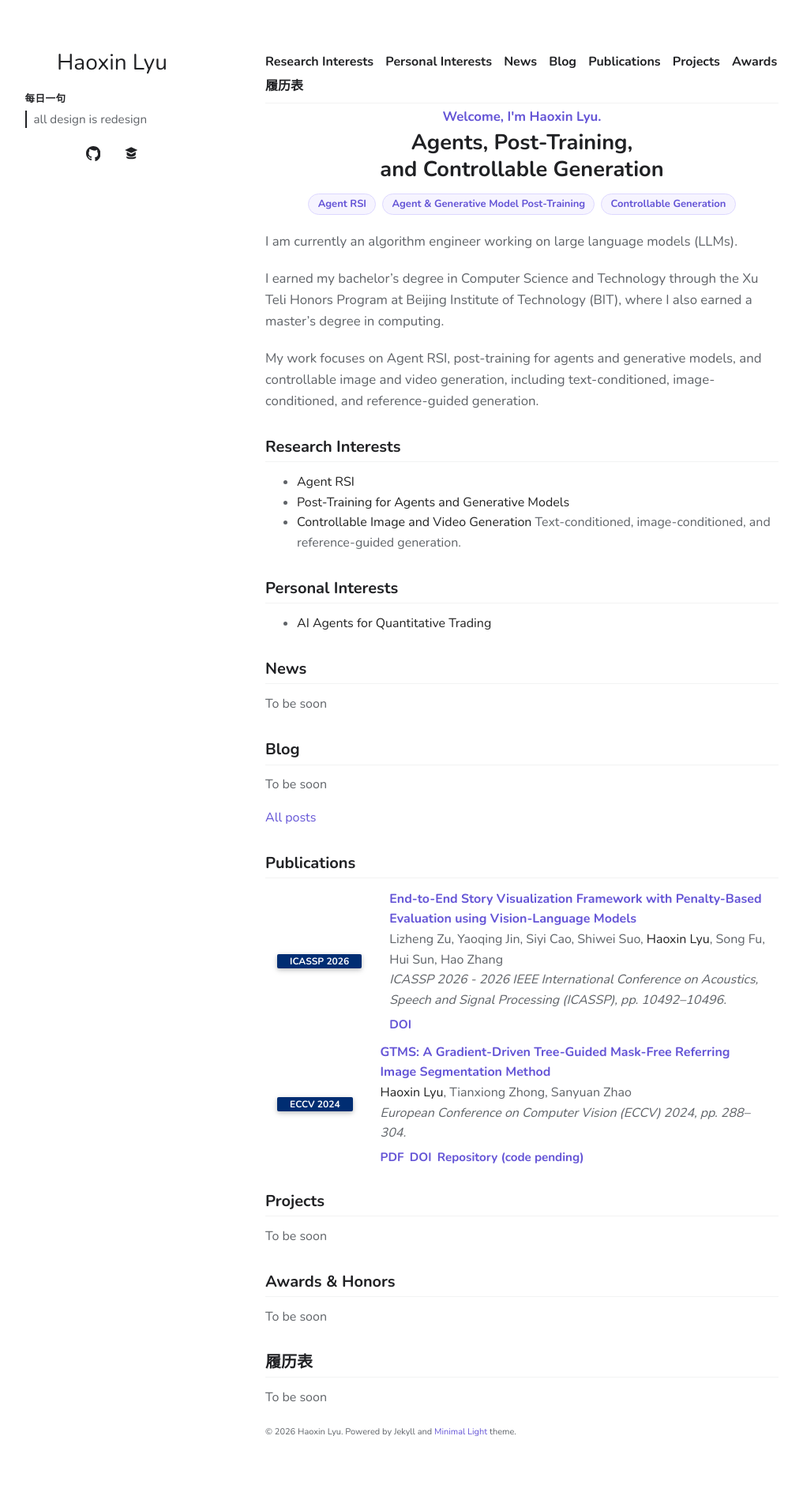
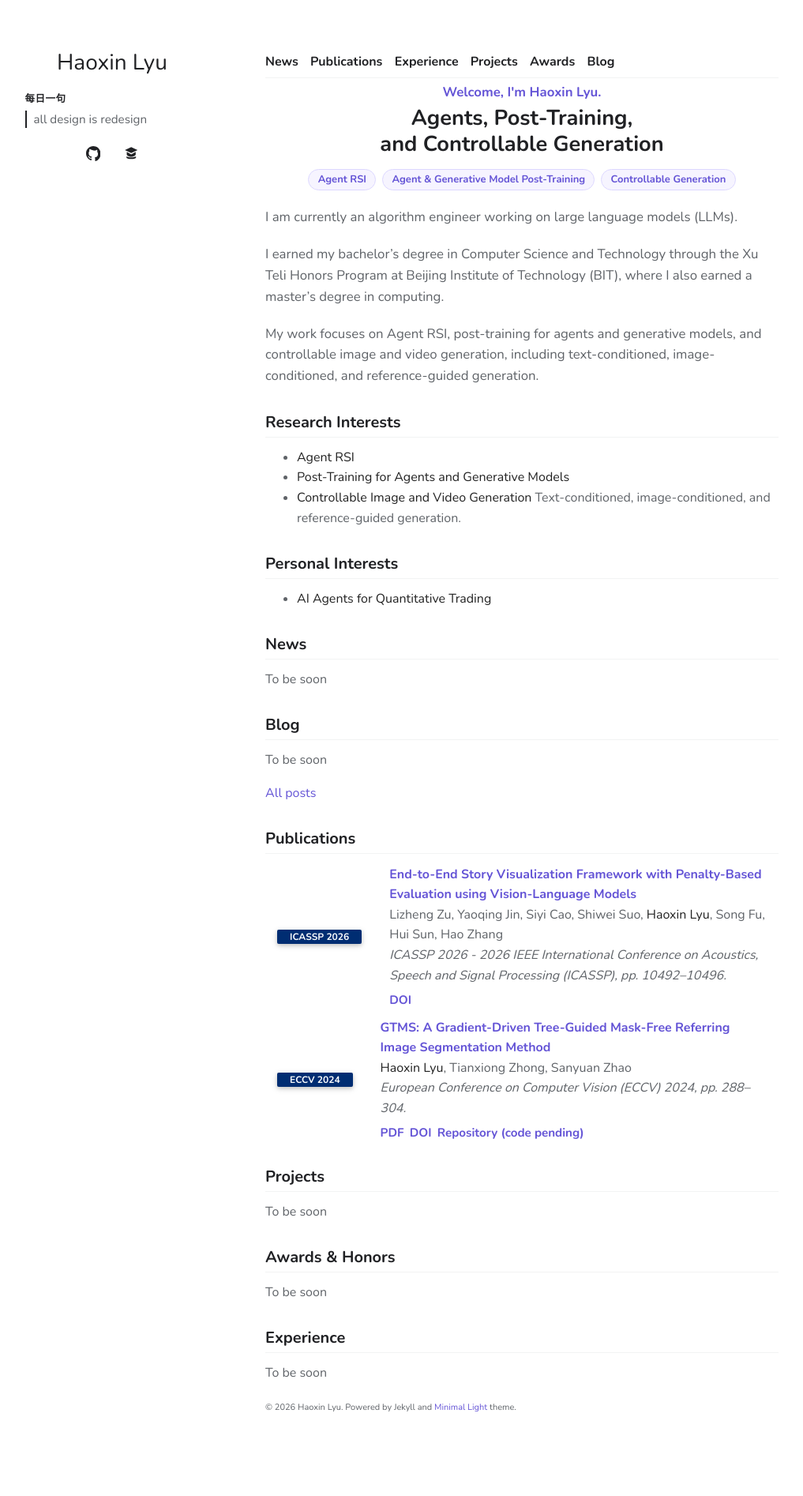
Before and after one commit to eternalld/eternalld.github.io, a Jekyll site: the page built from index.md, in a window 1280 px wide. Shown: the whole page at 79% size, without its empty margins (134-1151 px from the left). Built offline with Jekyll 4.4.1, drawn with Linux system fonts in a browser that asks for light colours; comment, search, counter and statistics services are not loaded; after the commit the page ends 1863 px from its top, so only the background shows below that.

Commit message:
Match the top navigation to the six reference items.
Rename the last section to Experience, keep the old curriculum anchor, and leave the interest sections in the page body.

Co-authored-by: Eternal_LD <eternalld@users.noreply.github.com>

```diff
--- a/_data/curriculum.yml
+++ b/_data/curriculum.yml
@@ -1,2 +1,2 @@
-heading: 履历表
+heading: Experience
 items: []
--- a/_includes/curriculum.md
+++ b/_includes/curriculum.md
@@ -1,4 +1,4 @@
-<h2 id="curriculum" class="section-anchor">{{ site.data.curriculum.heading | default: "履历表" }}</h2>
+<h2 id="experience" class="section-anchor"><span id="curriculum"></span>{{ site.data.curriculum.heading | default: "Experience" }}</h2>
 {% assign items = site.data.curriculum.items %}
 {% if items and items.size > 0 %}
 <div class="card-list">
--- a/_includes/section-nav.md
+++ b/_includes/section-nav.md
@@ -1,12 +1,10 @@
 <nav class="section-nav" aria-label="On this page">
 <ul>
-<li><a href="/#research-interests">Research Interests</a></li>
-<li><a href="/#personal-interests">Personal Interests</a></li>
 <li><a href="/#news">News</a></li>
-<li><a href="/blog.html">Blog</a></li>
 <li><a href="/#publications">Publications</a></li>
+<li><a href="/#experience">Experience</a></li>
 <li><a href="/#projects">Projects</a></li>
 <li><a href="/#awards">Awards</a></li>
-<li><a href="/#curriculum">履历表</a></li>
+<li><a href="/blog.html">Blog</a></li>
 </ul>
 </nav>
--- a/_sass/minimal-light.scss
+++ b/_sass/minimal-light.scss
@@ -677,10 +677,21 @@ html {
   a {
     color: $color-heading;
     font-weight: 700;
+    font-size: 1rem;
     text-decoration: none;
 
     &:hover {
       color: $color-link;
+    }
+  }
+
+  @media screen and (min-width: 961px) {
+    ul {
+      flex-wrap: nowrap;
+    }
+
+    a {
+      white-space: nowrap;
     }
   }
 
--- a/docs/examples/curriculum.sample.yml
+++ b/docs/examples/curriculum.sample.yml
@@ -1,7 +1,7 @@
 # Example only. This file is not published.
 # Copy filled entries into _data/curriculum.yml.
-# With items empty, the public page shows the heading 履历表 and the text "To be soon".
-heading: 履历表
+# With items empty, the public page shows the heading Experience and the text "To be soon".
+heading: Experience
 items: []
 # One entry uses these fields and no sample job is stored here:
 # - period: ""
```
Also changed, not shown: docs/superpowers/specs/2026-11-23-section-nav-design.md (+1 -1 lines), tests/integration/built-site.test.mjs (+11 -7 lines), tests/publications-import.test.mjs (+2 -2 lines), tests/section-nav.test.mjs (+6 -5 lines), README.md.
